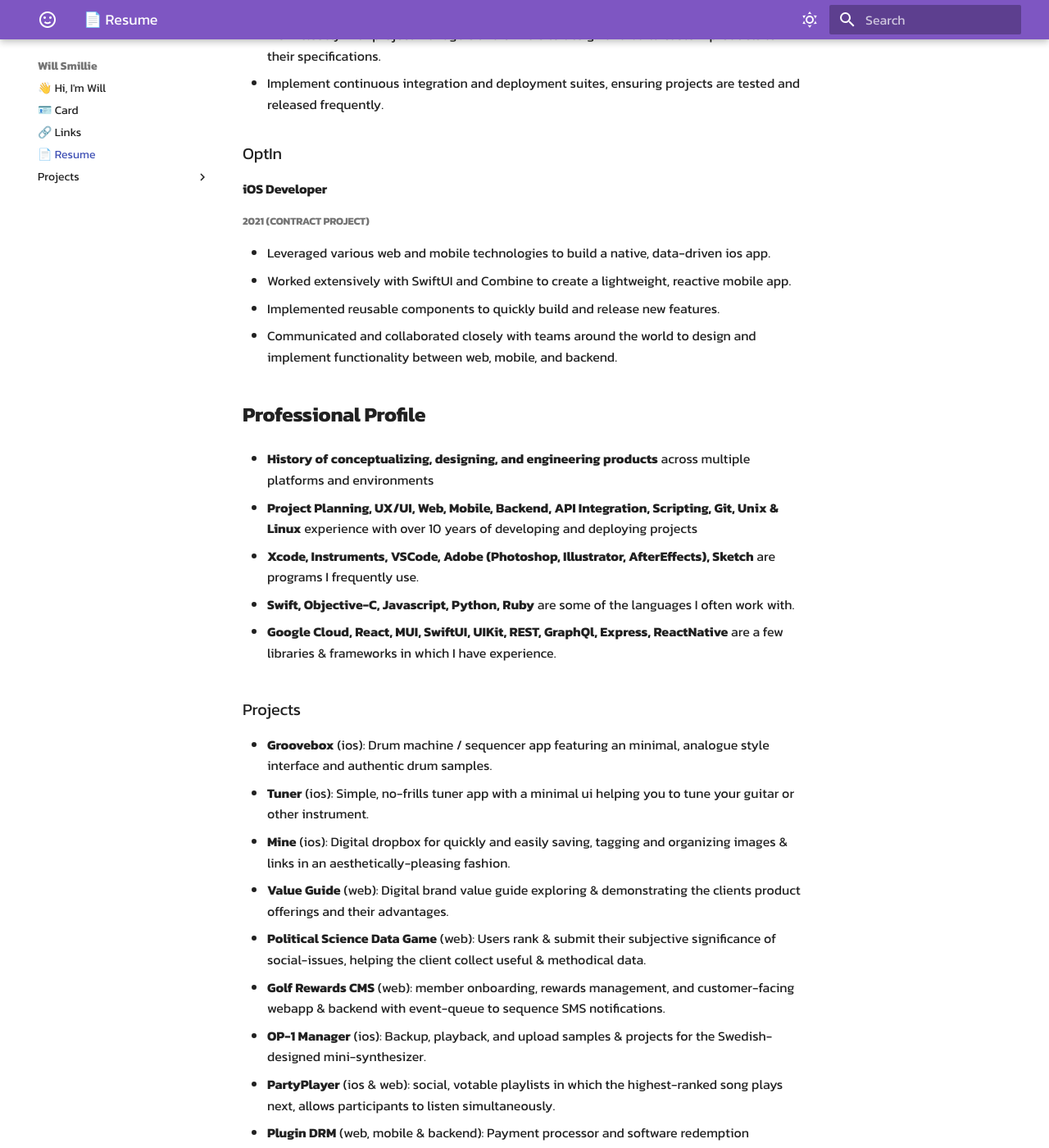
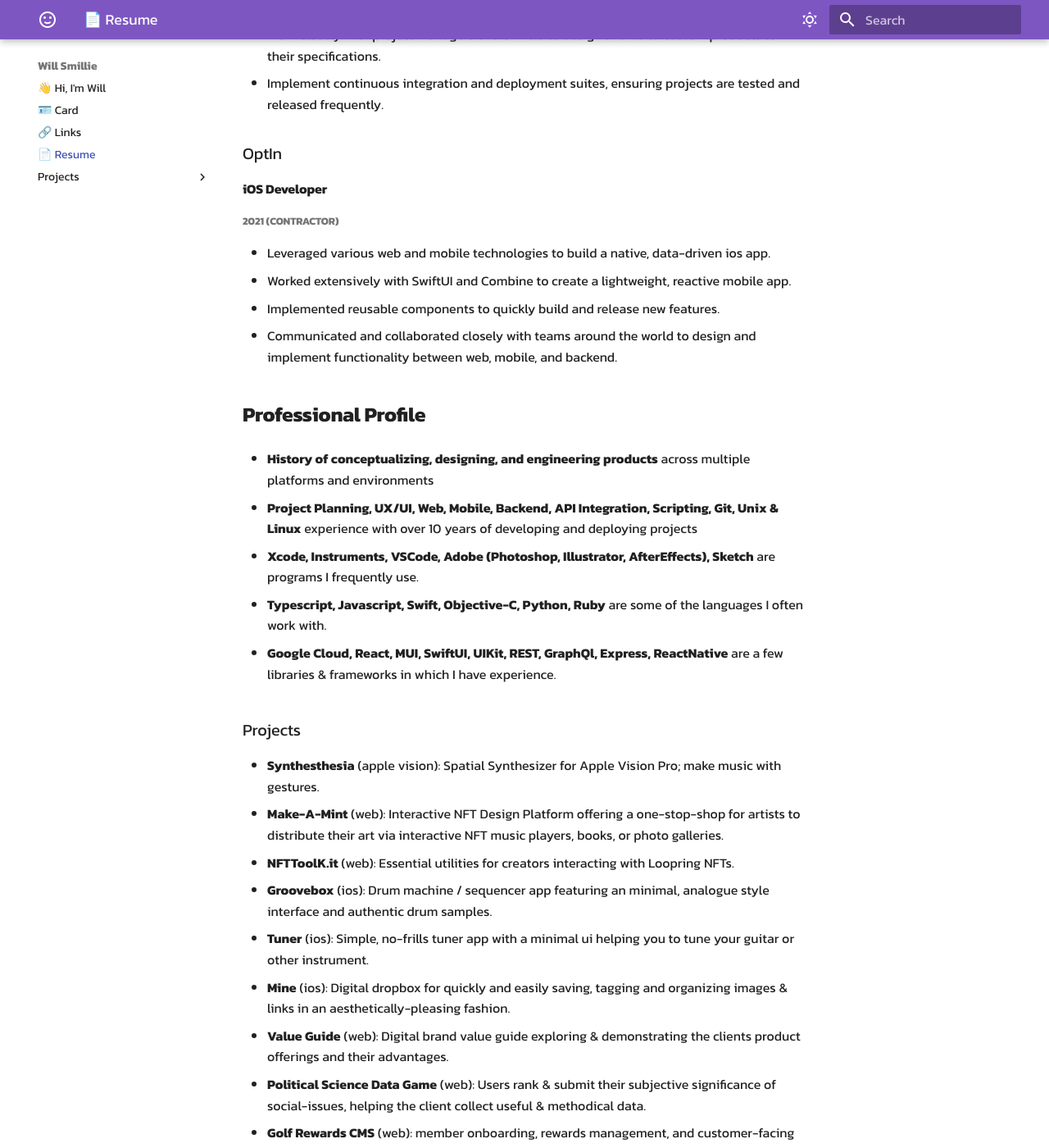
Before and after one commit to willsmillie/portfolio, an MkDocs documentation site: the page built from docs/resume.md, in a window 1280 px wide and 1400 px high, scrolled down 1171 px. Shown: the whole window at 82% size. Built offline with MkDocs 1.6.1 and Material for MkDocs 9.7.7, drawn with Linux system fonts in a browser that asks for light colours; some of the changed text lies outside the part shown.

Commit message:
update projects & resume

```diff
--- a/docs/resume.md
+++ b/docs/resume.md
@@ -10,7 +10,7 @@
 
 ## **Technical Skills**
 
-Fluent in designing, architecting, and deploying web, mobile, and server applications using Swift, Objective-C, Javascript, Python, Ruby, employing various popular technologies.
+Fluent in designing, architecting, and deploying web, mobile, and server applications using Swift, Objective-C, TypeScript, Javascript, Python, Ruby, employing various popular technologies.
 
 ## **Experience**
 
@@ -44,7 +44,7 @@
 
 #### iOS Developer
 
-##### 2021 (contract project)
+##### 2021 (contractor)
 
 - Leveraged various web and mobile technologies to build a native, data-driven ios app.
 - Worked extensively with SwiftUI and Combine to create a lightweight, reactive mobile app.
@@ -59,12 +59,15 @@
 
 - **Xcode, Instruments, VSCode, Adobe (Photoshop, Illustrator, AfterEffects), Sketch** are programs I frequently use.
 
-- **Swift, Objective-C, Javascript, Python, Ruby** are some of the languages I often work with.
+- **Typescript, Javascript, Swift, Objective-C, Python, Ruby** are some of the languages I often work with.
 
 - **Google Cloud, React, MUI, SwiftUI, UIKit, REST, GraphQl, Express, ReactNative** are a few libraries & frameworks in which I have experience.
 
 ### Projects
 
+- **Synthesthesia** (apple vision): Spatial Synthesizer for Apple Vision Pro; make music with gestures.
+- **Make-A-Mint** (web): Interactive NFT Design Platform offering a one-stop-shop for artists to distribute their art via interactive NFT music players, books, or photo galleries.
+- **NFTToolK.it** (web): Essential utilities for creators interacting with Loopring NFTs.
 - **Groovebox** (ios): Drum machine / sequencer app featuring an minimal, analogue style interface and authentic drum samples.
 - **Tuner** (ios): Simple, no-frills tuner app with a minimal ui helping you to tune your guitar or other instrument.
 - **Mine** (ios): Digital dropbox for quickly and easily saving, tagging and organizing images & links in an aesthetically-pleasing fashion.
```
Also changed, not shown: 1 other file.
